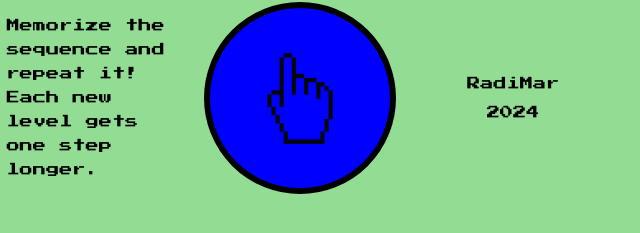
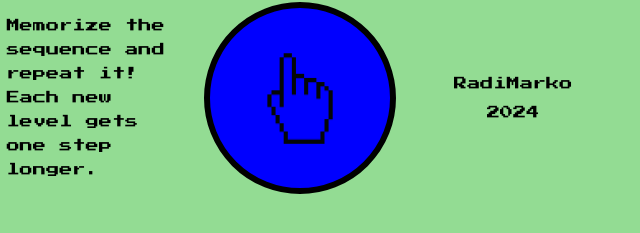
Before and after one commit to RadiMarko/memorisk, a plain HTML site: page index.html in a window 1280 px wide. Shown: the part 451-684 px from the top of the page, 340-980 px from the left. Drawn offline with Linux system fonts and the light colour scheme.

Commit message:
Change dev name in HTML file.

```diff
--- a/index.html
+++ b/index.html
@@ -57,7 +57,7 @@
         longer.
       </p>
       <div class="dev-info">
-        <p class="dev-name">RadiMar</p>
+        <p class="dev-name">RadiMarko</p>
         <p class="dev-year"></p>
       </div>
     </section>
```
